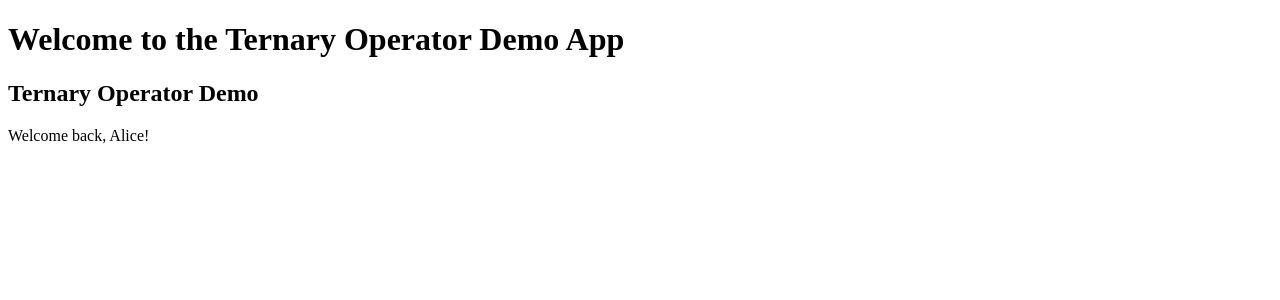
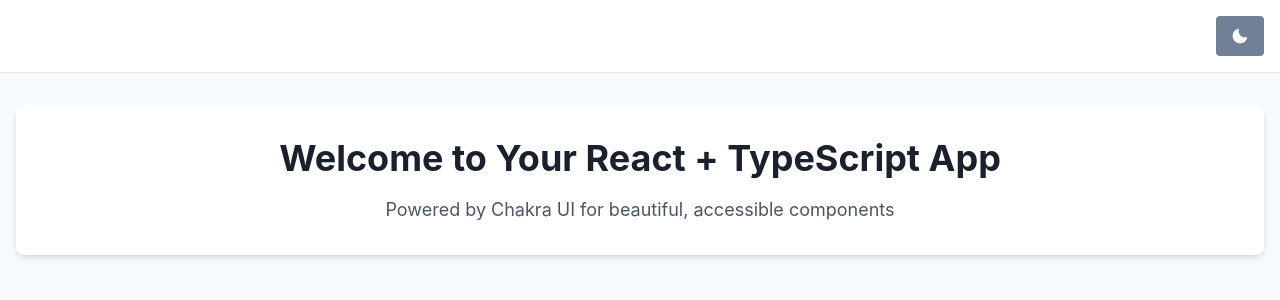
Before and after one commit to Cybertron-Ant/reacttypescriptidx, a React (Vite) app: page / in a window 1280 px wide. Shown: the top 300 px of the page. Built offline with nearby package versions, Linux system fonts and the light colour scheme.

Commit message:
feat: setup Chakra UI theme and layout components
- Add MainLayout component with color mode toggle
- Configure Chakra UI theme with custom colors and config
- Update App component to use ChakraProvider and MainLayout
- Add Welcome component structure

```diff
--- a/src/App.tsx
+++ b/src/App.tsx
@@ -1,19 +1,23 @@
-import TernaryComponent from './components/TernaryComponent';
+import { ChakraProvider } from '@chakra-ui/react'
+import theme from './theme'
+import MainLayout from './layouts/MainLayout'
+import Welcome from './components/Welcome'
 
+/**
+ * Main App component that sets up ChakraProvider and renders the application
+ * Uses custom theme and MainLayout for consistent styling
+ */
 function App() {
-
-  // Change these values to test the ternary operator behavior
-  const userLoggedIn = true;
-  const currentUserName = 'Alice';
-
   return (
-    <div className="App">
-
-      <h1>Welcome to the Ternary Operator Demo App</h1>
-      {/* Render the TernaryComponent with the specified props */}
-      <TernaryComponent isLoggedIn={userLoggedIn} userName={currentUserName} />
-    </div>
-  );
+    <ChakraProvider theme={theme}>
+      <MainLayout>
+        <Welcome
+          title="Welcome to Your React + TypeScript App"
+          subtitle="Powered by Chakra UI for beautiful, accessible components"
+        />
+      </MainLayout>
+    </ChakraProvider>
+  )
 }
 
-export default App;
+export default App
--- /dev/null
+++ b/src/components/Welcome.tsx
@@ -0,0 +1,40 @@
+import { VStack, Heading, Text, useColorMode } from '@chakra-ui/react'
+
+interface WelcomeProps {
+  title: string
+  subtitle?: string
+}
+
+/**
+ * Welcome component that displays a title and optional subtitle
+ * Automatically adjusts colors based on the current color mode
+ */
+const Welcome = ({ title, subtitle }: WelcomeProps) => {
+  const { colorMode } = useColorMode()
+
+  return (
+    <VStack
+      spacing={4}
+      align="center"
+      p={8}
+      borderRadius="lg"
+      bg={colorMode === 'light' ? 'white' : 'gray.700'}
+      boxShadow="md"
+    >
+      <Heading as="h1" size="xl" textAlign="center">
+        {title}
+      </Heading>
+      {subtitle && (
+        <Text
+          fontSize="lg"
+          color={colorMode === 'light' ? 'gray.600' : 'gray.300'}
+          textAlign="center"
+        >
+          {subtitle}
+        </Text>
+      )}
+    </VStack>
+  )
+}
+
+export default Welcome
--- /dev/null
+++ b/src/layouts/MainLayout.tsx
@@ -0,0 +1,37 @@
+import { Box, Container, useColorMode, Button, Flex } from '@chakra-ui/react'
+import { MoonIcon, SunIcon } from '@chakra-ui/icons'
+import { ReactNode } from 'react'
+
+interface MainLayoutProps {
+  children: ReactNode
+}
+
+/**
+ * MainLayout component that wraps the entire application
+ * Provides consistent padding, max-width, and a color mode toggle
+ */
+const MainLayout = ({ children }: MainLayoutProps) => {
+  const { colorMode, toggleColorMode } = useColorMode()
+
+  return (
+    <Box minH="100vh" bg={colorMode === 'light' ? 'gray.50' : 'gray.800'}>
+      <Flex
+        as="nav"
+        align="center"
+        justify="flex-end"
+        padding={4}
+        bg={colorMode === 'light' ? 'white' : 'gray.900'}
+        borderBottomWidth="1px"
+      >
+        <Button onClick={toggleColorMode} size="md">
+          {colorMode === 'light' ? <MoonIcon /> : <SunIcon />}
+        </Button>
+      </Flex>
+      <Container maxW="container.xl" py={8}>
+        {children}
+      </Container>
+    </Box>
+  )
+}
+
+export default MainLayout
--- /dev/null
+++ b/src/theme/index.ts
@@ -0,0 +1,59 @@
+import { extendTheme, type ThemeConfig } from '@chakra-ui/react'
+
+// Define the color mode config
+const config: ThemeConfig  = {
+  initialColorMode: 'light',
+  useSystemColorMode: true,
+}
+
+// Rest of the file stays the same...
+
+// Define your custom colors
+const colors = {
+  brand: {
+    50: '#f7fafc',
+    100: '#edf2f7',
+    200: '#e2e8f0',
+    300: '#cbd5e0',
+    400: '#a0aec0',
+    500: '#718096',
+    600: '#4a5568',
+    700: '#2d3748',
+    800: '#1a202c',
+    900: '#171923',
+  },
+}
+
+// Define your custom components styles
+const components = {
+  Button: {
+    // Custom styles for the Button component
+    baseStyle: {
+      fontWeight: 'bold',
+      borderRadius: 'base',
+    },
+    // Custom variants
+    variants: {
+      solid: {
+        bg: 'brand.500',
+        color: 'white',
+        _hover: {
+          bg: 'brand.600',
+        },
+      },
+    },
+  },
+}
+
+// Extend the theme
+const theme = extendTheme({
+  config,
+  colors,
+  components,
+  fonts: {
+    heading: `'Inter', sans-serif`,
+    body: `'Inter', sans-serif`,
+  },
+})
+
+export default theme
```
Also changed, not shown: package.json (+7 -0 lines), 1 other file (tests, documents, lock files or other folders).
